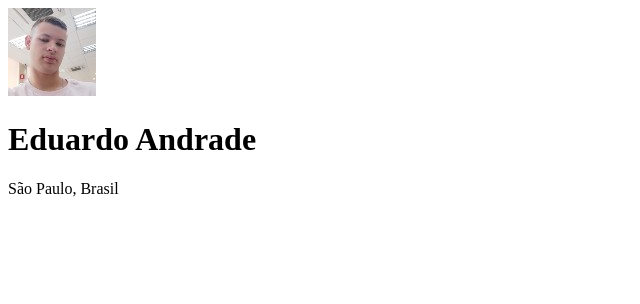
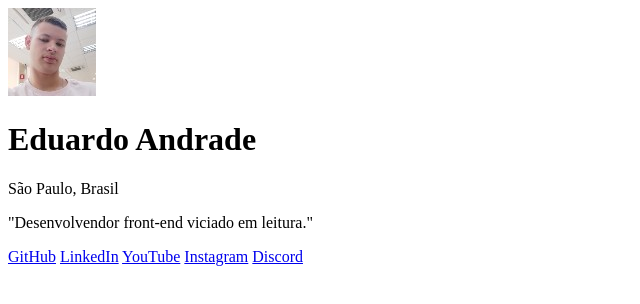
Before and after one commit to EdurdoAndrade-Ds/meus-links, a plain HTML site: page index.html in a window 1280 px wide. Shown: the whole page, without its empty margins (0-640 px from the left). Drawn offline with Linux system fonts and the light colour scheme.

Commit message:
Término do desenvolvimento HTML

```diff
--- a/index.html
+++ b/index.html
@@ -10,6 +10,14 @@
         <img src="./perfil.jpg" alt="imagem do criador da pagina de links, eduardo andrade">
         <h1>Eduardo Andrade</h1>
         <p>São Paulo, Brasil</p>
+
+        <p>"Desenvolvendor front-end viciado em leitura."</p>
+
+        <a href="https://github.com/EdurdoAndrade-Ds">GitHub</a>
+        <a href="https://github.com/EdurdoAndrade-Ds">LinkedIn</a>
+        <a href="https://github.com/EdurdoAndrade-Ds">YouTube</a>
+        <a href="https://github.com/EdurdoAndrade-Ds">Instagram</a>
+        <a href="https://github.com/EdurdoAndrade-Ds">Discord</a>
     </div>
 </body>
 </html>
```
